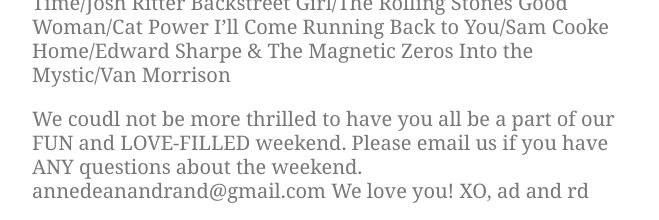
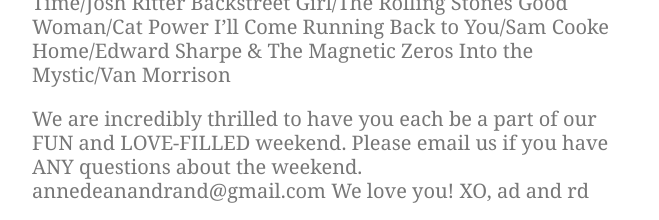
Before and after one commit to nikolaiwarner/annedeanandrand.com, a Jekyll site: the page built from index.md, in a window 1280 px wide and 900 px high, scrolled down 2121 px. Shown: the part 677-897 px from the top of the window, without its empty margins (308-967 px from the left). Built offline with Jekyll 4.4.1, drawn with Linux system fonts in a browser that asks for light colours; nearby versions of some CDN libraries.

Commit message:
Update index.md

```diff
--- a/index.md
+++ b/index.md
@@ -63,7 +63,7 @@ I’ll Come Running Back to You/Sam Cooke
 Home/Edward Sharpe & The Magnetic Zeros
 Into the Mystic/Van Morrison
 
-We coudl not be more thrilled to have you all be a part of our FUN and LOVE-FILLED weekend. Please email us if you have ANY questions about the weekend.
+We are incredibly thrilled to have you each be a part of our FUN and LOVE-FILLED weekend. Please email us if you have ANY questions about the weekend.
 annedeanandrand@gmail.com
 We love you!
 XO,
```
Also changed, not shown: other parts of index.md (+1 -1 lines).
